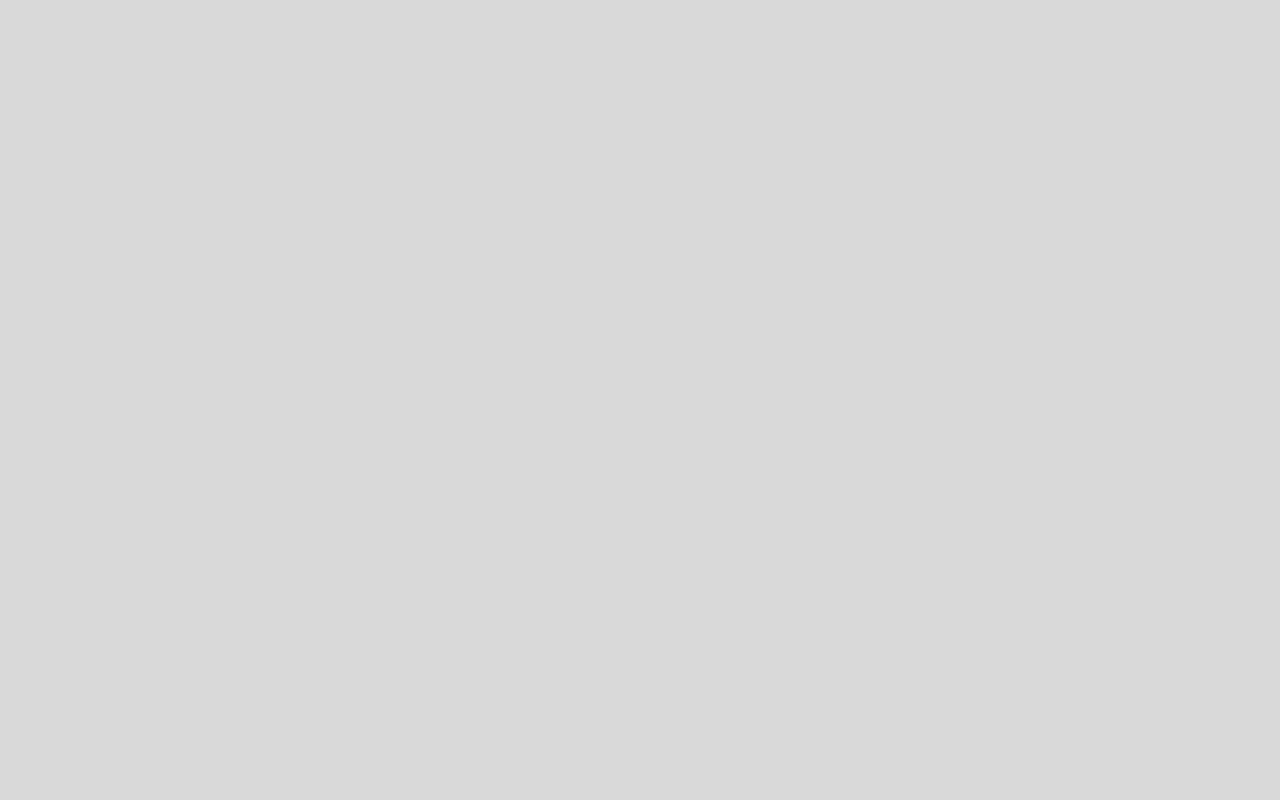
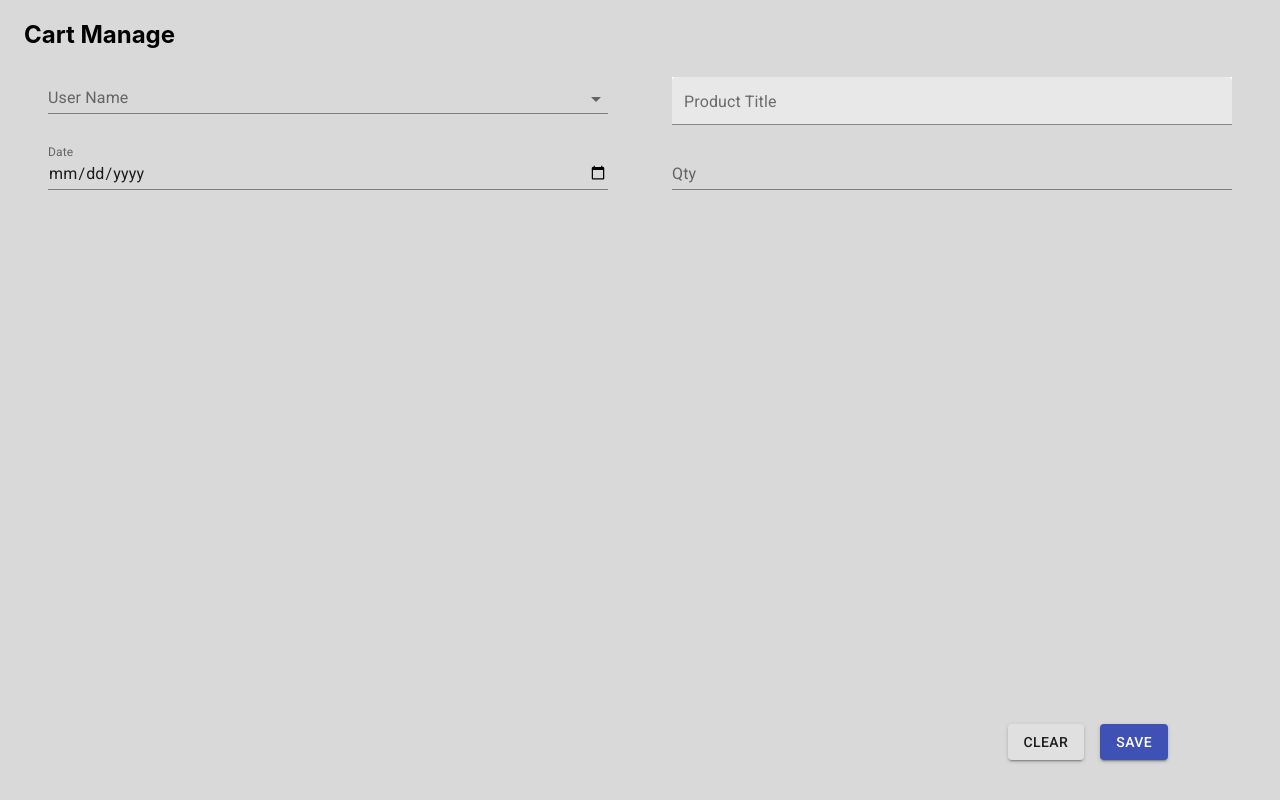
Before and after one commit to NaashNix/react-assignment, a React (Create React App) app: page / in a window 1280 px wide. Built offline with nearby package versions, Linux system fonts and the light colour scheme.

Commit message:
Cart Manager Done

```diff
--- a/src/App.js
+++ b/src/App.js
@@ -1,6 +1,7 @@
 // import logo from './logo.svg';
 import React from 'react'
 import './App.css';
+import CartManage from './components/CartManage';
 // import Login from './components/Login';
 import Dashboard from './components/Dashboard';
 import ProductManage from './components/ProductManage';
@@ -14,7 +15,7 @@ function App() {
         {/* <Login />     */}
         {/* <Dashboard /> */}
         {/* <ProductManage /> */}
-
+        <CartManage />
     </div>
   );
 }
--- a/src/components/CartManage.jsx
+++ b/src/components/CartManage.jsx
@@ -1,12 +1,27 @@
+import { Container } from '@material-ui/core';
 import React from 'react';
+import CartManageForm from './CartManageForm';
 import './Styles/CartManage.css';
+import "./Styles/ProductManage.css";
 
 
 const CartManage = () => {
     return (
-        <div>
+      <div>
+        <Container className="productManage__container">
+          <div
+            style={{
+              display: "flex",
+              justifyContent: "flex-start",
+            }}
+          >
+            <h2>Cart Manage</h2>
+          </div>
 
-        </div>
+            <CartManageForm />
+
+        </Container>
+      </div>
     );
 }
 
--- /dev/null
+++ b/src/components/CartManageForm.jsx
@@ -0,0 +1,113 @@
+import {
+  Button,
+  FormControl,
+  Grid,
+  InputLabel,
+  MenuItem,
+  Select,
+  TextareaAutosize,
+  TextField,
+} from "@material-ui/core";
+import React, { useState } from "react";
+
+const CartManageForm = () => {
+  const [date, setDate] = useState("");
+
+  return (
+    <>
+      <Grid container spacing={2}>
+        <Grid item xs={6} className="grid_items_style">
+          <FormControl size="small" fullWidth>
+            <InputLabel id="cartUserNameLabel">User Name</InputLabel>
+            <Select
+              MenuProps={{
+                PaperProps: { sx: { maxHeight: 150 } },
+              }}
+              required
+              labelId="cartUserNameLabel"
+              placeholder="User Name"
+              id="cartUserName"
+              label="User Name"
+              fullWidth
+              size="small"
+            >
+              <MenuItem value="">
+                <em>None</em>
+              </MenuItem>
+              <MenuItem value={10}>User Name 01</MenuItem>
+              <MenuItem value={20}>User Name 02</MenuItem>
+              <MenuItem value={30}>User Name 03</MenuItem>
+              <MenuItem value={40}>User Name 04</MenuItem>
+              <MenuItem value={50}>User Name 05</MenuItem>
+            </Select>
+          </FormControl>
+        </Grid>
+        <Grid item xs={6} className="grid_items_style">
+          <TextField
+            label="Product Title"
+            style={{
+              background: "white",
+            }}
+            variant="filled"
+            fullWidth
+            margin="dense"
+          />
+        </Grid>
+
+        <Grid item xs={6} className="grid_items_style">
+          <TextField
+            id="date"
+            label="Date"
+            type="date"
+            fullWidth
+            size="small"
+            InputLabelProps={{
+              shrink: true,
+            }}
+          />
+        </Grid>
+
+        <Grid item xs={6} className="grid_items_style">
+          <TextField
+            id="date"
+            label="Qty"
+            type="number"
+            fullWidth
+            size="small"
+          />
+        </Grid>
+
+      </Grid>
+      <div
+        style={{
+          width: "90%",
+          position: "absolute",
+          bottom: "2rem",
+          display: "flex",
+          justifyContent: "flex-end",
+        }}
+      >
+        <Button
+          style={{
+            margin: "0.5rem",
+          }}
+          variant={"contained"}
+          color={"neutral"}
+        >
+          Clear
+        </Button>
+        <Button
+          style={{
+            margin: "0.5rem",
+          }}
+          variant={"contained"}
+          color={"primary"}
+        >
+          Save
+        </Button>
+      </div>
+    </>
+  );
+};
+
+export default CartManageForm;
```
